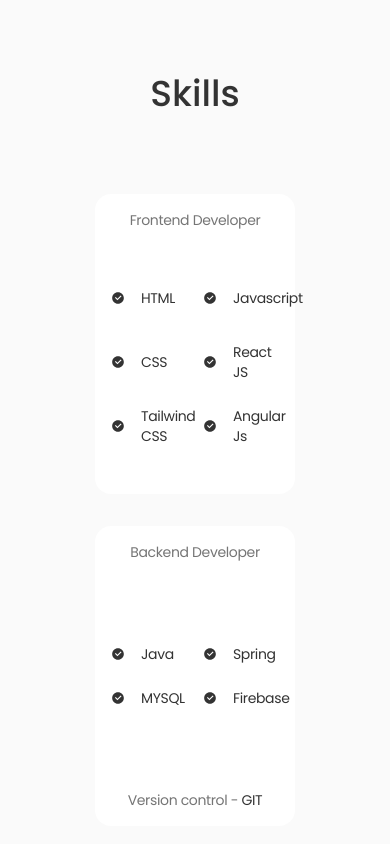
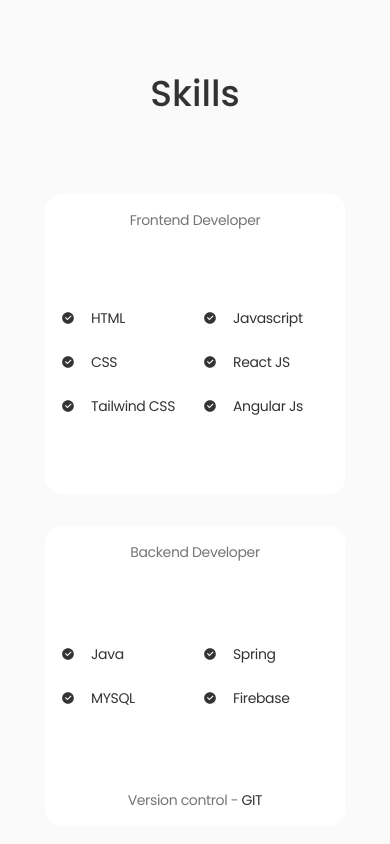
Before and after one commit to pranavprakash23/Porfolio, a React (Vite) app: page / in a window 390 px wide. Shown: the part 1996-2840 px from the top of the page. Built offline with nearby package versions, Linux system fonts and the light colour scheme.

Commit message:
Responsiveness fixes for skills page

```diff
--- a/src/components/Skills.jsx
+++ b/src/components/Skills.jsx
@@ -10,7 +10,7 @@
 
         <div className='flex flex-col md:flex-row mt-20 mx-auto gap-8 md:gap-16 justify-center items-center w-full'>
 
-            <div className='flex flex-col gap-4 md:gap-8 justify-center items-center p-4 md:p-8 bg-container-color rounded-2xl w-[200px] h-[300px] md:w-[450px] md:h-[360px]'>
+            <div className='flex flex-col gap-4 md:gap-8 justify-center items-center p-4 md:p-8 bg-container-color rounded-2xl w-[200px] sm:w-[300px] h-[300px] md:w-[450px] md:h-[360px]'>
                    <p className='text-sm md:text-lg'>Frontend Developer</p>
                    <div className='flex flex-row justify-center items-center text-text-color w-full h-full px-4 sm:px-0'>
                         <div className='grid grid-rows-6 sm:grid-cols-2 sm:grid-rows-3 gap-x-4 md:gap-x-8 lg:gap-x-20 gap-y-6 justify-items-start text-title-color w-full'>
@@ -48,10 +48,10 @@
                     </div>
             </div>
 
-            <div className='flex flex-col gap-12 justify-center items-center p-4 md:p-8 bg-container-color rounded-2xl  w-[200px] h-[300px] md:w-[450px] md:h-[360px]'>
+            <div className='flex flex-col gap-4 md:gap-8 lg:gap-12 justify-center items-center p-4 md:p-8 bg-container-color rounded-2xl w-[200px] sm:w-[300px] h-[300px] md:w-[450px] md:h-[360px]'>
                    <p className='text-sm md:text-lg'>Backend Developer</p>
                    <div className='flex flex-row justify-center items-center text-text-color w-full h-full px-4 sm:px-0'>
-                        <div className='grid grod-col-4 sm:grid-cols-2 sm:grid-rows-2 gap-x-4 md:gap-x-8 lg:gap-x-20 gap-y-2 sm:gap-y-6 justify-items-start text-title-color'>
+                        <div className='grid grod-col-4 sm:grid-cols-2 sm:grid-rows-2 gap-x-4 md:gap-x-8 lg:gap-x-20 gap-y-2 sm:gap-y-6 justify-items-start text-title-color w-full'>
 
                             <div className='flex flex-row gap-4 justify-center items-center'>
                                 <p><RiCheckboxCircleFill  size={14}/></p>
```
